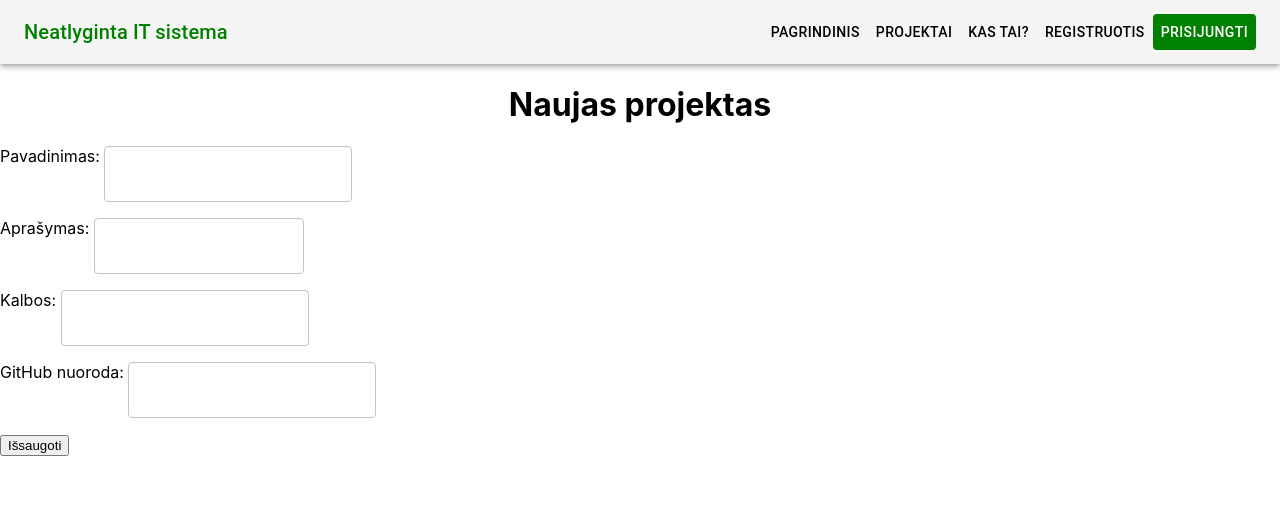
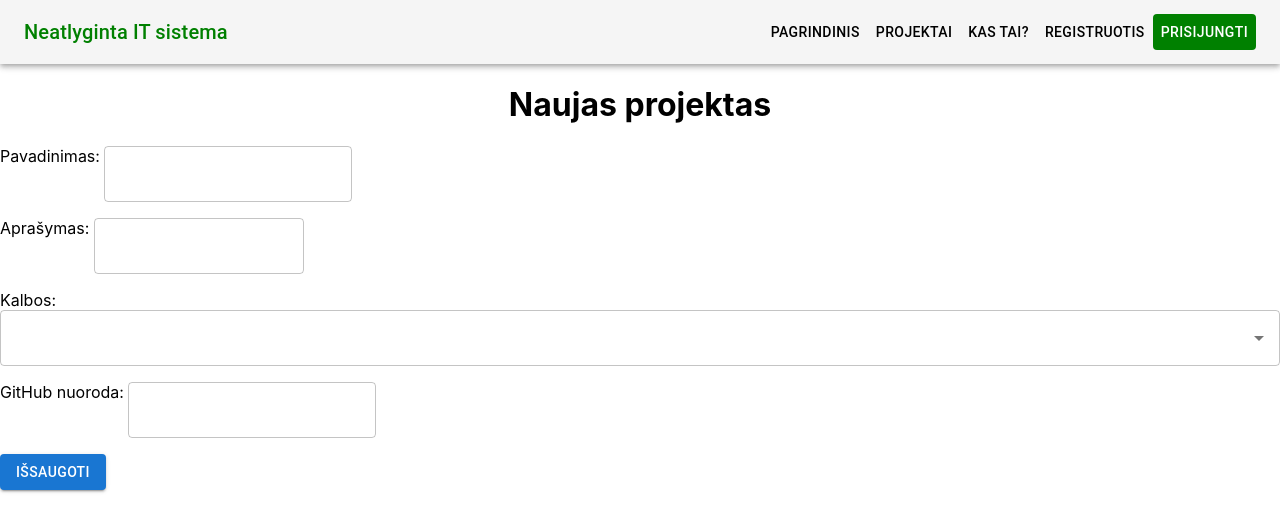
Before and after one commit to Kazill/LitHub, a React (Create React App) app in the folder lithub/: page /addProject in a window 1280 px wide. Shown: the top 532 px of the page. Built offline with nearby package versions, Linux system fonts and the light colour scheme; no server answers.

Commit message:
For tagging

```diff
--- a/lithub/src/addProject.tsx
+++ b/lithub/src/addProject.tsx
@@ -1,39 +1,44 @@
-import React, {useState} from 'react';
-import { TextField } from "@mui/material";
+import React, { useState } from 'react';
+import { TextField, Button, Autocomplete } from "@mui/material";
 import axios from "axios";
 import dayjs from "dayjs";
 import { useNavigate } from "react-router-dom";
 
-
-
+const languagesList = ["JavaScript", "Python", "Java", "C++", "C#", "Ruby", "Go", "TypeScript", "Swift", "PHP"];
 
 function getDate() {
-        const today = new Date();
-        return dayjs(today).format("YYYY-MM-DD");
+    const today = new Date();
+    return dayjs(today).format("YYYY-MM-DD");
 }
+
 function Project() {
     const navigate = useNavigate();
-    console.log('start');
     const [formData, setFormData] = useState({
         id: 0,
         title: "",
         description: "",
         lastUpdate: getDate(),
-        languages: "",
+        languages: [] as string[], // Initialize languages as an array of strings
         link: "",
         source: "user"
     });
+
     const handleInputChange = (e: React.ChangeEvent<HTMLInputElement>) => {
         const { name, value } = e.target;
         setFormData({ ...formData, [name]: value });
     };
 
-    const handleSubmit = async (e: React.FormEvent) => {
+    const handleLanguagesChange = (_: any, values: string[]) => {
+        setFormData({ ...formData, languages: values });
+    };
+
+    const handleSubmit = async (e: React.FormEvent<HTMLButtonElement>) => {
         e.preventDefault();
 
         try {
             const response = await axios.post('https://localhost:7054/api/Problem', {
                 ...formData,
+                languages: formData.languages.join(', ') // Convert array of languages to a comma-separated string
             }, {
                 headers: {
                     'Content-Type': 'application/json',
@@ -42,23 +47,28 @@ function Project() {
 
             console.log('Response from server:', response.data);
             navigate('/Projects');
-            //window.location.reload()
         } catch (error) {
             console.error('Error submitting post:', error);
         }
     };
-    return(
+
+    return (
         <div>
             <center><h1>Naujas projektas</h1></center>
-            <p>Pavadinimas:   {' '} <TextField onChange={handleInputChange} name="title"/></p>
-            <p>Aprašymas: {' '} <TextField multiline = {true} onChange={handleInputChange} name="description"/></p>
-            <p>Kalbos: {' '} <TextField onChange={handleInputChange} name="languages"/></p>
-            <p>GitHub nuoroda: {' '} <TextField onChange={handleInputChange} name="link"/></p>
-            <button type="submit" onClick={handleSubmit}>Išsaugoti</button>
-
+            <p>Pavadinimas: {' '} <TextField onChange={handleInputChange} name="title" /></p>
+            <p>Aprašymas: {' '} <TextField multiline={true} onChange={handleInputChange} name="description" /></p>
+            <p>Kalbos: {' '}
+                <Autocomplete
+                    multiple
+                    options={languagesList}
+                    onChange={handleLanguagesChange}
+                    renderInput={(params) => <TextField {...params} />}
+                />
+            </p>
+            <p>GitHub nuoroda: {' '} <TextField onChange={handleInputChange} name="link" /></p>
+            <Button variant="contained" onClick={handleSubmit}>Išsaugoti</Button>
         </div>
     );
 }
 
-
 export default Project;
--- a/lithub/src/editProject.tsx
+++ b/lithub/src/editProject.tsx
@@ -1,17 +1,16 @@
-// editProject.tsx
 import React, { useState, useEffect } from 'react';
-import { TextField } from "@mui/material";
+import { TextField, Autocomplete } from "@mui/material";
 import axios from "axios";
 import { useNavigate, useLocation } from "react-router-dom";
 
 interface ProblemData {
-    id: number,
-    title: string,
-    description: string,
-    lastUpdate: string,
-    languages: string,
-    link: string,
-    source: string
+    id: number;
+    title: string;
+    description: string;
+    lastUpdate: string;
+    languages: string;
+    link: string;
+    source: string;
 }
 
 const EditProject: React.FC = () => {
@@ -47,6 +46,10 @@ const EditProject: React.FC = () => {
         setFormData({ ...formData, [name]: value });
     };
 
+    const handleTagsChange = (_: any, values: string[]) => {
+        setFormData({ ...formData, languages: values.join(', ') });
+    };
+
     const handleSubmit = async (e: React.FormEvent) => {
         e.preventDefault();
 
@@ -66,12 +69,20 @@ const EditProject: React.FC = () => {
 
     return (
         <div>
-            <center><h1>Radaguoti projekta</h1></center>
+            <center><h1>Redaguoti projektą</h1></center>
             <form onSubmit={handleSubmit}>
-                <p>Pavadinimas: {' '} <TextField value={formData.title} onChange={handleInputChange} name="title"/></p>
-                <p>Aprašymas: {' '} <TextField multiline={true} value={formData.description} onChange={handleInputChange} name="description"/></p>
-                <p>Kalbos: {' '} <TextField value={formData.languages} onChange={handleInputChange} name="languages"/></p>
-                <p>GitHub nuoroda: {' '} <TextField value={formData.link} onChange={handleInputChange} name="link"/></p>
+                <p>Pavadinimas: {' '} <TextField value={formData.title} onChange={handleInputChange} name="title" /></p>
+                <p>Aprašymas: {' '} <TextField multiline={true} value={formData.description} onChange={handleInputChange} name="description" /></p>
+                <p>Kalbos: {' '}
+                    <Autocomplete
+                        multiple
+                        options={["JavaScript", "Python", "Java", "C++", "C#", "Ruby", "Go", "TypeScript", "Swift", "PHP"]}
+                        value={formData.languages.split(', ')}
+                        onChange={handleTagsChange}
+                        renderInput={(params) => <TextField {...params} />}
+                    />
+                </p>
+                <p>GitHub nuoroda: {' '} <TextField value={formData.link} onChange={handleInputChange} name="link" /></p>
                 <button type="submit">Išsaugoti</button>
             </form>
         </div>
```
Also changed, not shown: 1 other file (tests, documents, lock files or other folders).
